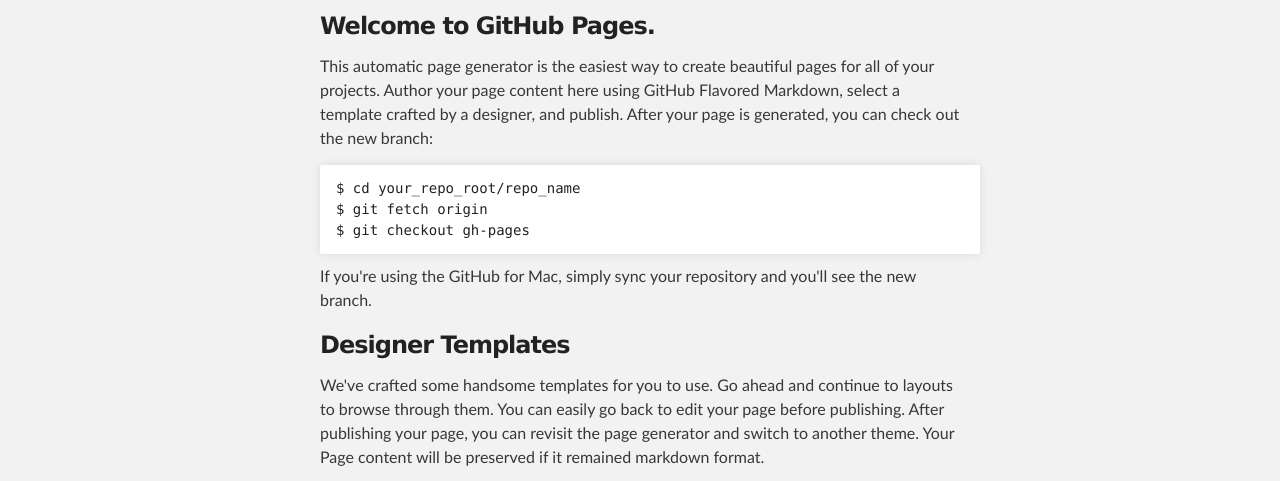
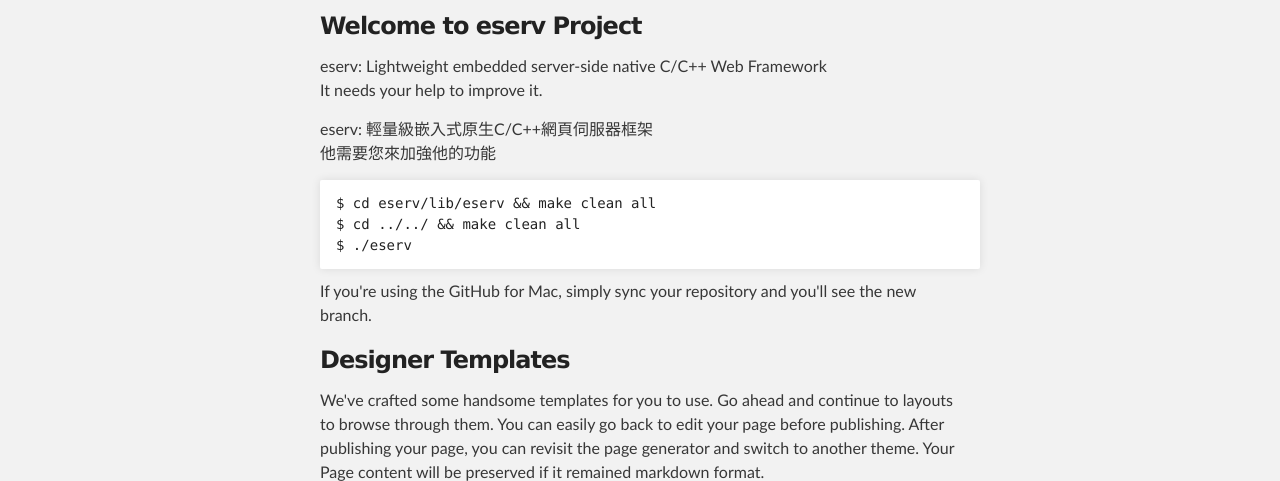
Before and after one commit to tjjh89017/eserv.childish.tw, a plain HTML site: page index.html in a window 1280 px wide. Shown: the part 252-733 px from the top of the page. Drawn offline with Linux system fonts and the light colour scheme.

Commit message:
rewrite intro

```diff
--- a/index.html
+++ b/index.html
@@ -32,13 +32,20 @@
     <div id="main_content_wrap" class="outer">
       <section id="main_content" class="inner">
         <h3>
-<a name="welcome-to-github-pages" class="anchor" href="#welcome-to-github-pages"><span class="octicon octicon-link"></span></a>Welcome to GitHub Pages.</h3>
+<a name="welcome-to-eserv-project" class="anchor" href="#welcome-to-github-pages"><span class="octicon octicon-link"></span></a>Welcome to eserv Project</h3>
 
-<p>This automatic page generator is the easiest way to create beautiful pages for all of your projects. Author your page content here using GitHub Flavored Markdown, select a template crafted by a designer, and publish. After your page is generated, you can check out the new branch:</p>
+<p>
+  eserv: Lightweight embedded server-side native C/C++ Web Framework<br />
+  It needs your help to improve it.
+</p>
+<p>
+  eserv: 輕量級嵌入式原生C/C++網頁伺服器框架<br />
+  他需要您來加強他的功能
+</p>
 
-<pre><code>$ cd your_repo_root/repo_name
-$ git fetch origin
-$ git checkout gh-pages
+<pre><code>$ cd eserv/lib/eserv &amp;&amp; make clean all
+$ cd ../../ &amp;&amp; make clean all
+$ ./eserv
 </code></pre>
 
 <p>If you're using the GitHub for Mac, simply sync your repository and you'll see the new branch.</p>
```
